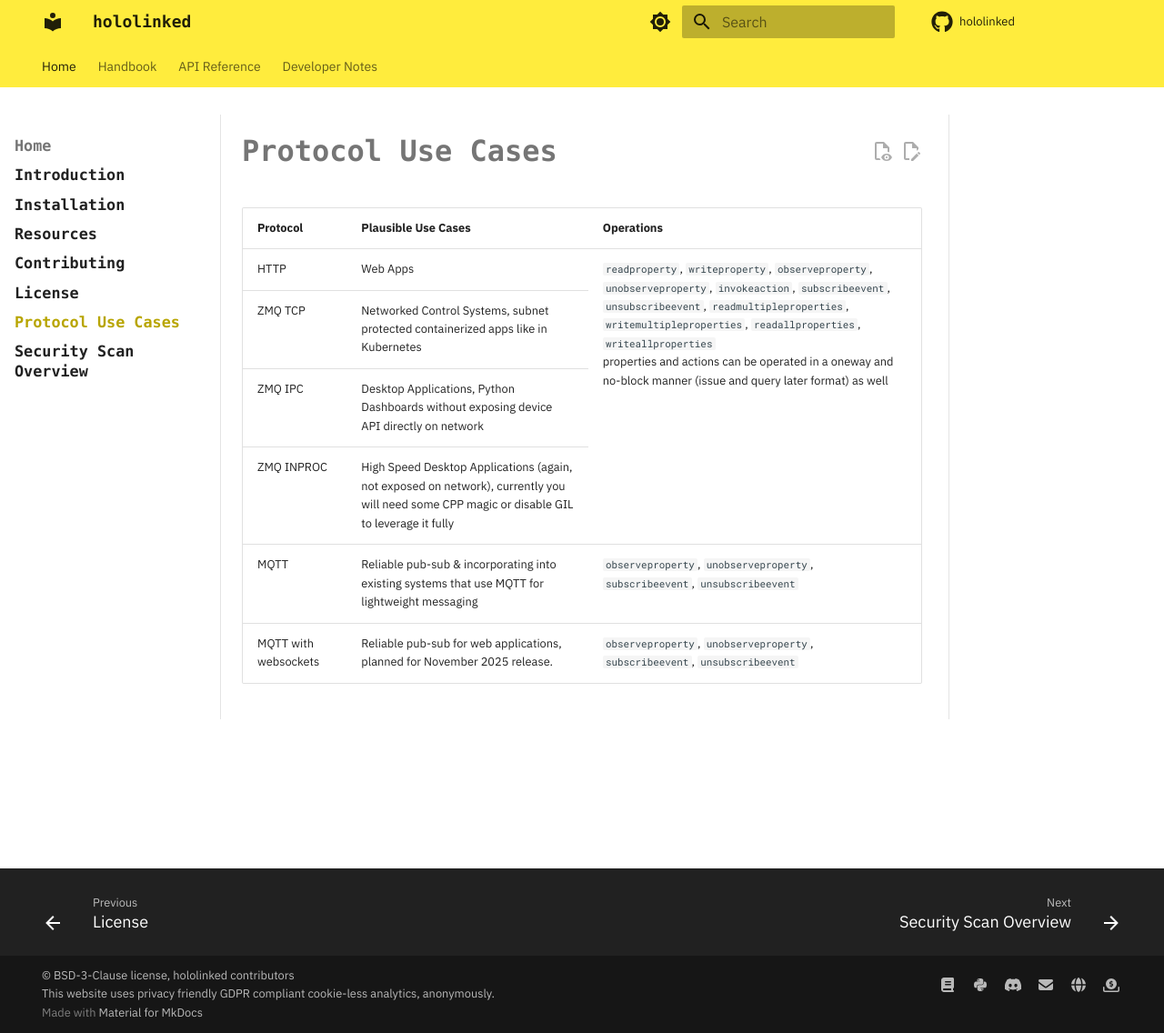
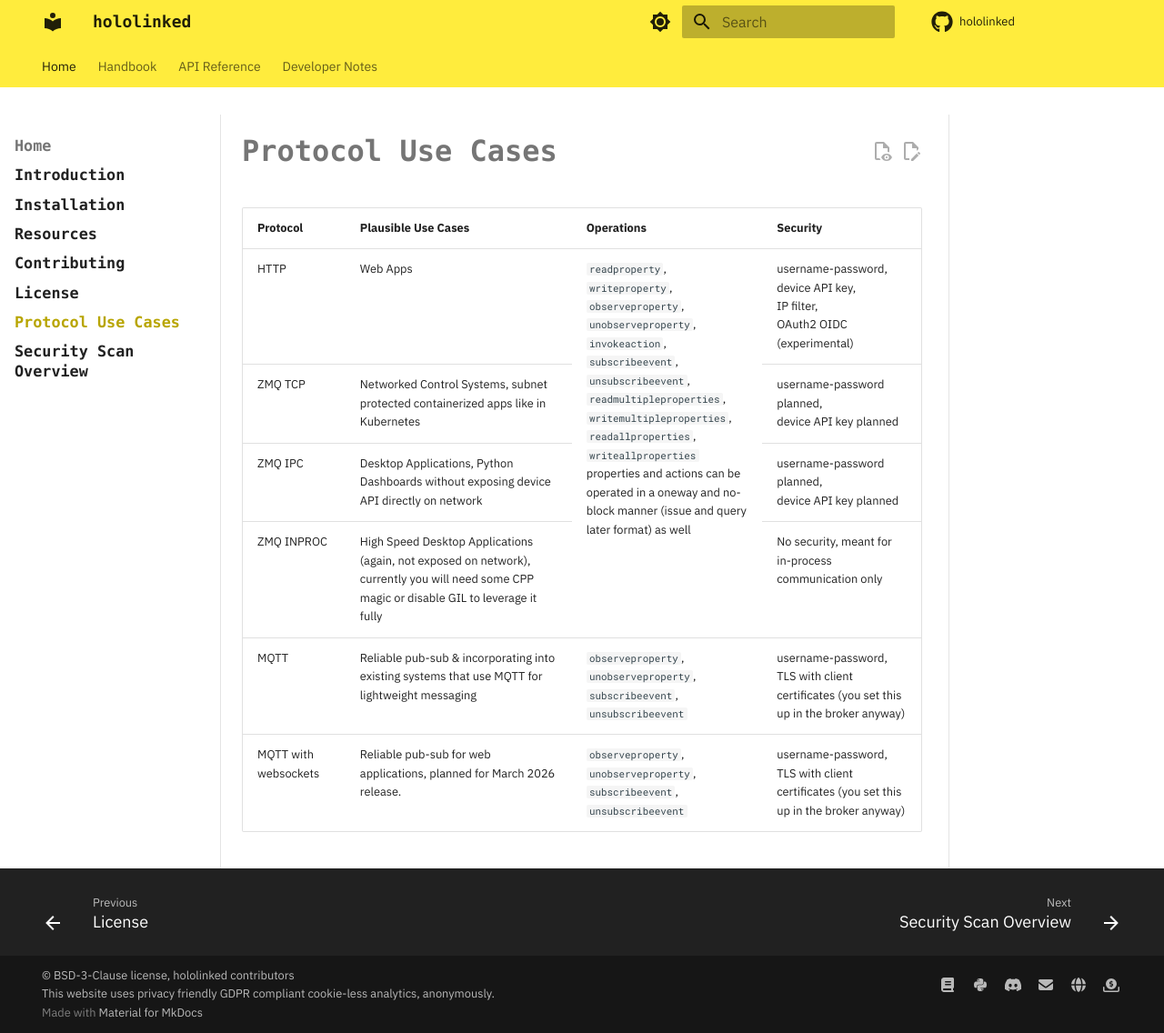
Before and after one commit to hololinked-dev/docs, an MkDocs documentation site: the page built from docs/introduction/use-cases.md, in a window 1280 px wide and 1136 px high. Shown: the whole window at 91% size. Built offline with MkDocs 1.6.1 and Material for MkDocs 9.7.7, drawn with Linux system fonts in a browser that asks for light colours; comment, search, counter and statistics services are not loaded.

Commit message:
update use cases

```diff
--- a/docs/introduction/use-cases.md
+++ b/docs/introduction/use-cases.md
@@ -3,62 +3,87 @@
     <th>Protocol</th>
     <th>Plausible Use Cases</th>
     <th>Operations</th>
+    <th>Security</th>
   </tr>
   <tr>
     <td>HTTP</td>
     <td>Web Apps</td>
     <td rowspan="4">
-        <code>readproperty</code>,
-        <code>writeproperty</code>,
-        <code>observeproperty</code>,
-        <code>unobserveproperty</code>,
-        <code>invokeaction</code>,
-        <code>subscribeevent</code>,
-        <code>unsubscribeevent</code>,
-        <code>readmultipleproperties</code>,
-        <code>writemultipleproperties</code>,
-        <code>readallproperties</code>,
-        <code>writeallproperties</code>
-        <br>
-        properties and actions can be operated in a oneway and no-block manner (issue and query later format) as well
+      <code>readproperty</code>, <br/>
+      <code>writeproperty</code>, <br/>
+      <code>observeproperty</code>, <br/>
+      <code>unobserveproperty</code>, <br/>
+      <code>invokeaction</code>, <br/>
+      <code>subscribeevent</code>, <br/>
+      <code>unsubscribeevent</code>, <br/>
+      <code>readmultipleproperties</code>, <br/>
+      <code>writemultipleproperties</code>, <br/>
+      <code>readallproperties</code>, <br/>
+      <code>writeallproperties</code> <br/>
+      properties and actions can be operated in a oneway and no-block manner (issue and query later format) as well
+    </td>
+    <td>
+      username-password, <br/>
+      device API key, <br/>
+      IP filter, <br/>
+      OAuth2 OIDC (experimental)
     </td>
   </tr>
   <tr>
     <td>ZMQ TCP</td>
     <td>Networked Control Systems, subnet protected containerized apps like in Kubernetes</td>
+    <td>
+      username-password planned, <br/>
+      device API key planned
+    </td>
   </tr>
   <tr>
     <td>ZMQ IPC</td>
     <td>Desktop Applications, Python Dashboards without exposing device API directly on network</td>
+    <td>
+      username-password planned, <br/>
+      device API key planned
+    </td>
   </tr>
   <tr>
     <td>ZMQ INPROC</td>
     <td>
-        High Speed Desktop Applications (again, not exposed on network), currently you will need some CPP magic or disable GIL to leverage it fully
+      High Speed Desktop Applications (again, not exposed on network), currently you will need some CPP magic or disable GIL to leverage it fully
+    </td>
+    <td>
+      No security, meant for in-process communication only
     </td>
   </tr>
   <tr>
     <td>MQTT</td>
     <td>
-        Reliable pub-sub & incorporating into existing systems that use MQTT for <br> lightweight messaging
+      Reliable pub-sub & incorporating into existing systems that use MQTT for <br> lightweight messaging
     </td>
     <td>
-        <code>observeproperty</code>,
-        <code>unobserveproperty</code>,
-        <code>subscribeevent</code>,
-        <code>unsubscribeevent</code>
+      <code>observeproperty</code>, <br/>
+      <code>unobserveproperty</code>, <br/>
+      <code>subscribeevent</code>, <br/>
+      <code>unsubscribeevent</code>
+    </td>
+    <td>
+      username-password, <br/>
+      TLS with client certificates (you set this up in the broker anyway)
     </td>
   </tr>
   <tr>
     <td>MQTT with websockets</td>
     <td>
-        Reliable pub-sub for web applications, planned for November 2025 release.
+      Reliable pub-sub for web applications, planned for March 2026 release.
     </td>
     <td>
-        <code>observeproperty</code>,
-        <code>unobserveproperty</code>,
-        <code>subscribeevent</code>,
-        <code>unsubscribeevent</code>
+      <code>observeproperty</code>, <br/>
+      <code>unobserveproperty</code>, <br/>
+      <code>subscribeevent</code>, <br/>
+      <code>unsubscribeevent</code>
+    </td>
+    <td>
+      username-password, <br/>
+      TLS with client certificates (you set this up in the broker anyway)
     </td>
   </tr>
 </table>
```
Also changed, not shown: 1 other file.
